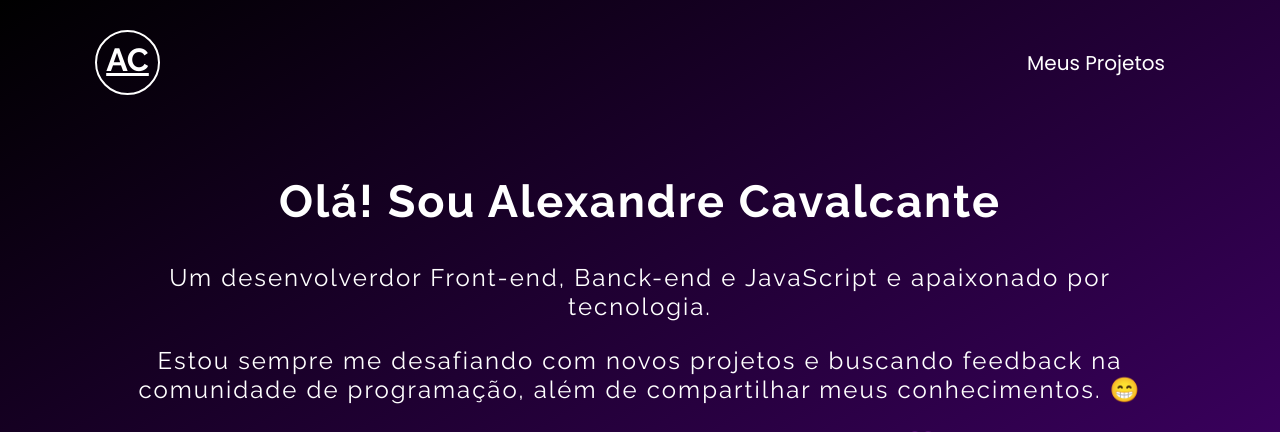
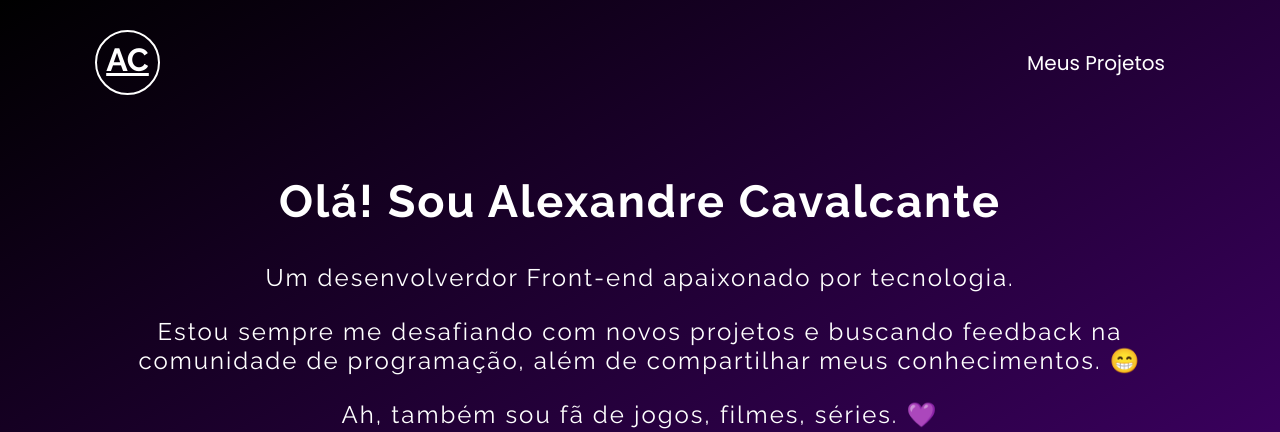
Before and after one commit to Alexandre153759/Portfolio-simplificado, a plain HTML site: page index.html in a window 1280 px wide. Shown: the top 432 px of the page. Drawn offline with nearby package versions, Linux system fonts and the light colour scheme.

Commit message:
Add files via upload

```diff
--- a/index.html
+++ b/index.html
@@ -44,7 +44,7 @@
     <section class="home">
         <div class="informacoes">
             <h1>Olá! Sou Alexandre Cavalcante</h1>
-            <p>Um desenvolverdor Front-end, Banck-end e JavaScript e apaixonado por tecnologia.</p>
+            <p>Um desenvolverdor Front-end apaixonado por tecnologia.</p>
             <p>Estou sempre me desafiando com novos projetos e buscando feedback na comunidade de programação, além de compartilhar meus conhecimentos. 😁</p>
             <p>Ah, também sou fã de jogos, filmes, séries. 💜</p>
 
```
